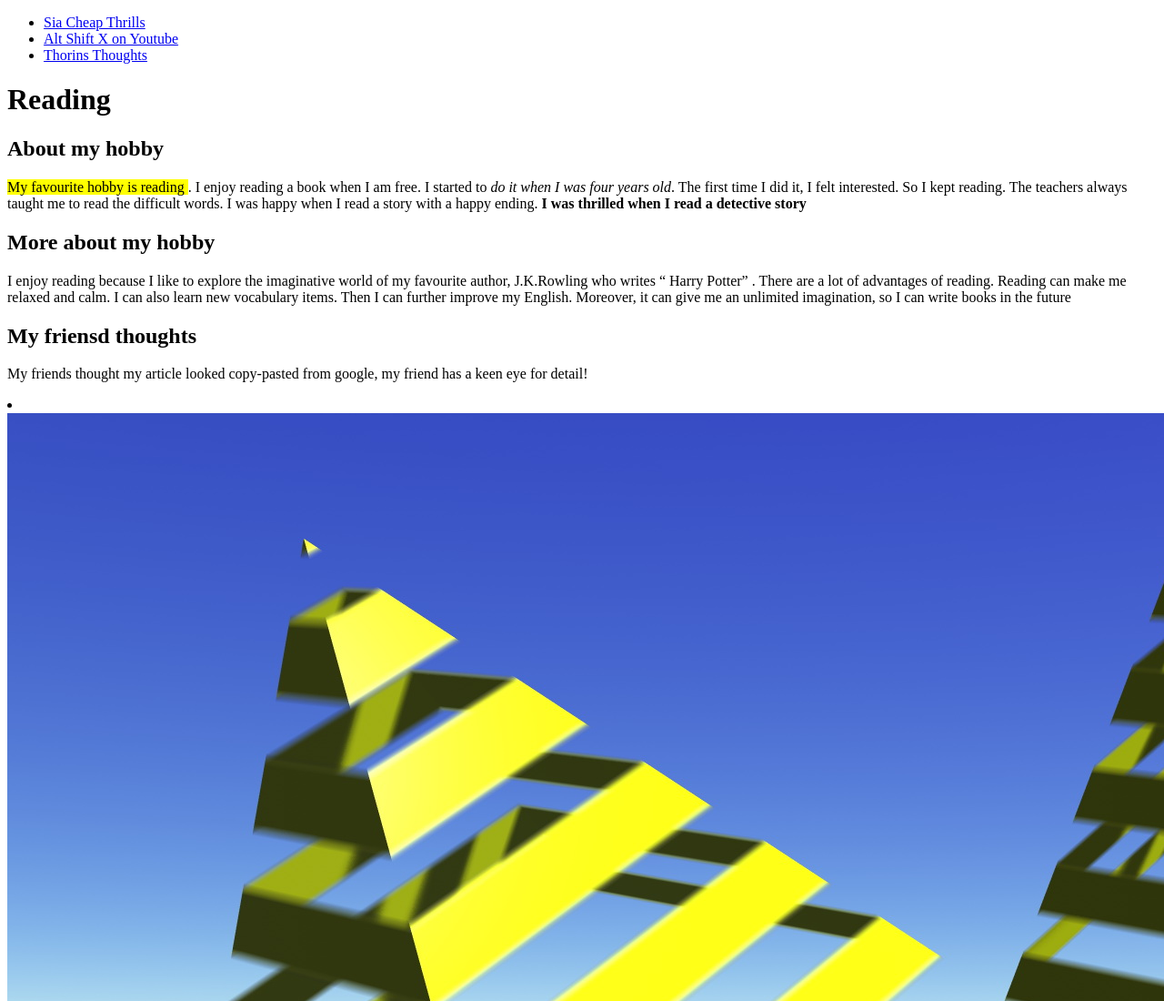
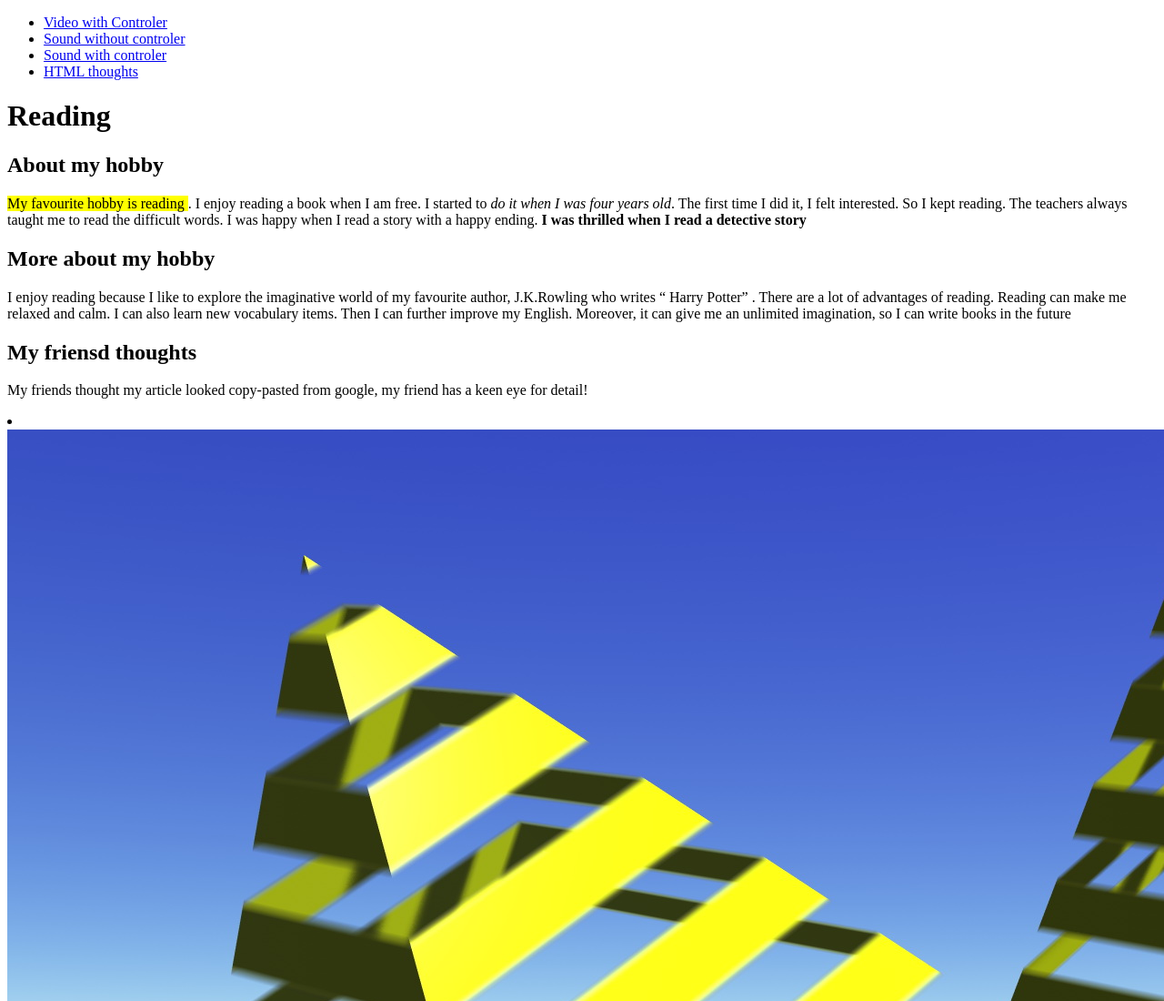
Before and after one commit to KevinsHTML5/LABB2, a plain HTML site: page LABB2/Index.html in a window 1280 px wide. Shown: the top 1100 px of the page at 91% size. Drawn offline with Linux system fonts and the light colour scheme.

Commit message:
First task done

```diff
--- a/LABB2/Index.html
+++ b/LABB2/Index.html
@@ -11,9 +11,10 @@
 <header>
 <nav>
 <ul>
-<li> <a href="https://www.youtube.com/channel/UCmKdSrwf1e8coqAzUsrVHZw">Sia Cheap Thrills</a></li>
-<li> <a href="https://www.youtube.com/channel/UCveZqqGewoyPiacooywP5Ig">Alt Shift X on Youtube</a></li>
-<li> <a href="https://www.youtube.com/watch?v=Jld6FH67WzA">Thorins Thoughts</a></li>
+<li> <a href="page1.html">Video with Controler</a></li>
+<li> <a href="page2.html">Sound without controler</a></li>
+<li> <a href="page3.html">Sound with controler</a></li>
+<li> <a href="page4.html">HTML thoughts</a></li>
 </ul>
 </nav>
 </header>
```
Also changed, not shown: LABB2/page4.html (+1 -4 lines).
